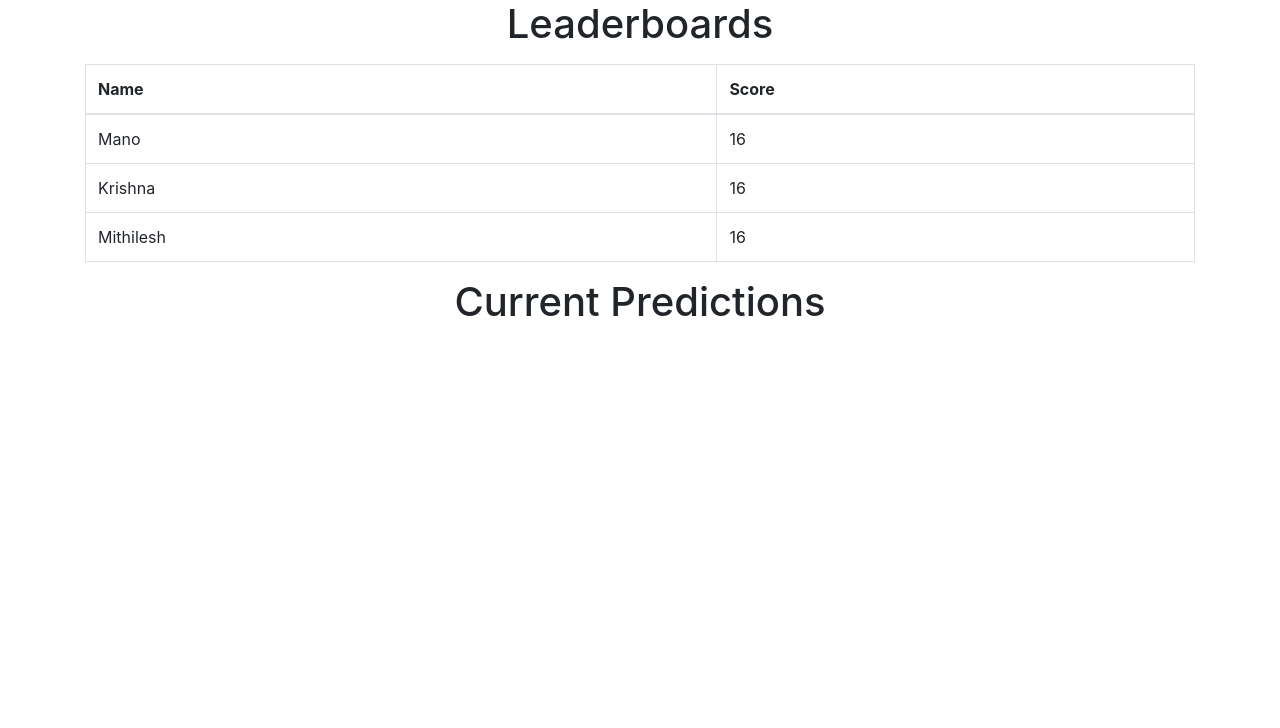
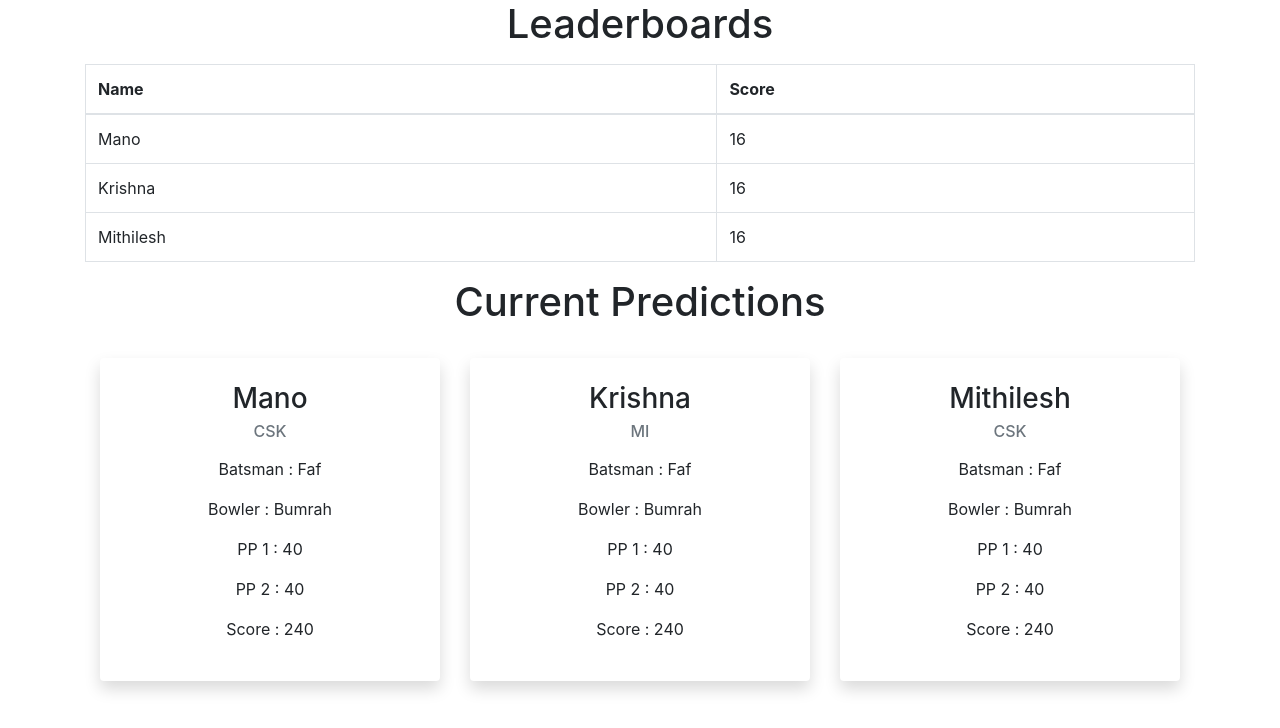
Before and after one commit to krishna1045/ggpl_django, a Django app: page / in a window 1280 px wide. Shown: the part 72-800 px from the top of the page. Run offline with Django 3.2, Linux system fonts and the light colour scheme.

Commit message:
linked current_predictions with html

```diff
--- a/templates/home/index.html
+++ b/templates/home/index.html
@@ -35,7 +35,30 @@
     </div>
     <div class="current_predictions">
         <p class="my-3 h1 d-flex justify-content-center">Current Predictions</p>
-
+        <div id="prediction-card">
+            <div class="container">
+                <div class="row">
+                    {% for cp in current_predictions %}
+                    <div class="col-xs-12 my-3 col-md-4 text-center">
+                        <div class="card shadow p-1 bg-white rounded border-0">
+                            <div class="card-body">
+                                <h3 class="card-title">{{ cp.name }}</h3>
+                                <h6 class="card-subtitle mb-2 text-muted">
+                                    {{ cp.win }}
+                                </h6>
+                                <p class="card-text"></p>
+                                <p>Batsman : {{ cp.batsman }}</p>
+                                <p>Bowler : {{ cp.bowler }}</p>
+                                <p>PP 1 : {{ cp.pp1 }}</p>
+                                <p>PP 2 : {{ cp.pp2 }}</p>
+                                <p>Score : {{ cp.score }}</p>
+                            </div>
+                        </div>
+                    </div>
+                    {% endfor %}
+                </div>
+            </div>
+        </div>
     </div>
 
 </div>
```
